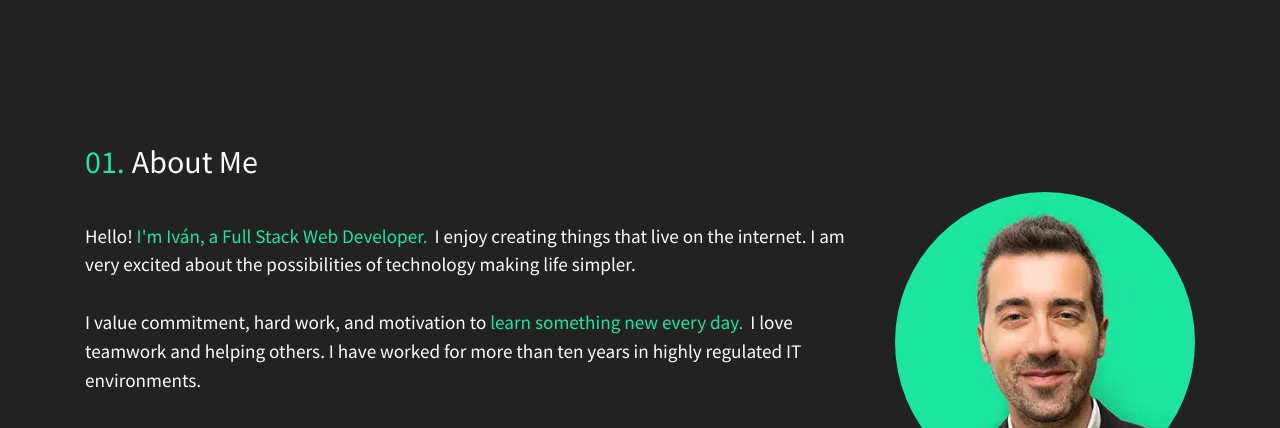
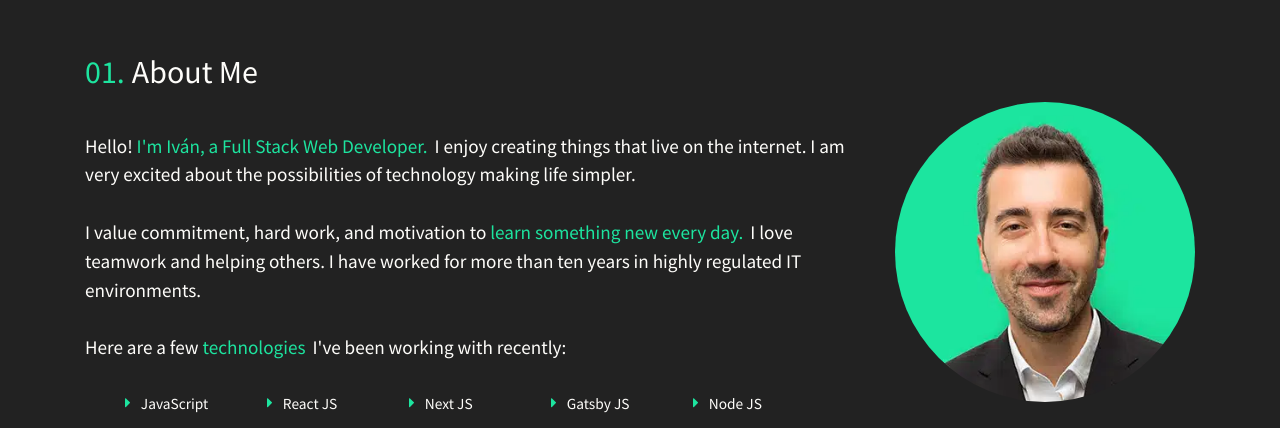
Before and after one commit to ivanurra/portfolio-v1, a Next.js app: page / in a window 1280 px wide. Shown: the part 1092-1520 px from the top of the page. Built offline with nearby package versions, Linux system fonts and the light colour scheme.

Commit message:
padding-top hero

```diff
--- a/styles/app.scss
+++ b/styles/app.scss
@@ -90,7 +90,7 @@ a[href] {
 }
 
 .hero {
-  padding-bottom: 270px;
+  padding-bottom: 180px;
   padding-top: 300px;
 
   .text-wrapper {
```
